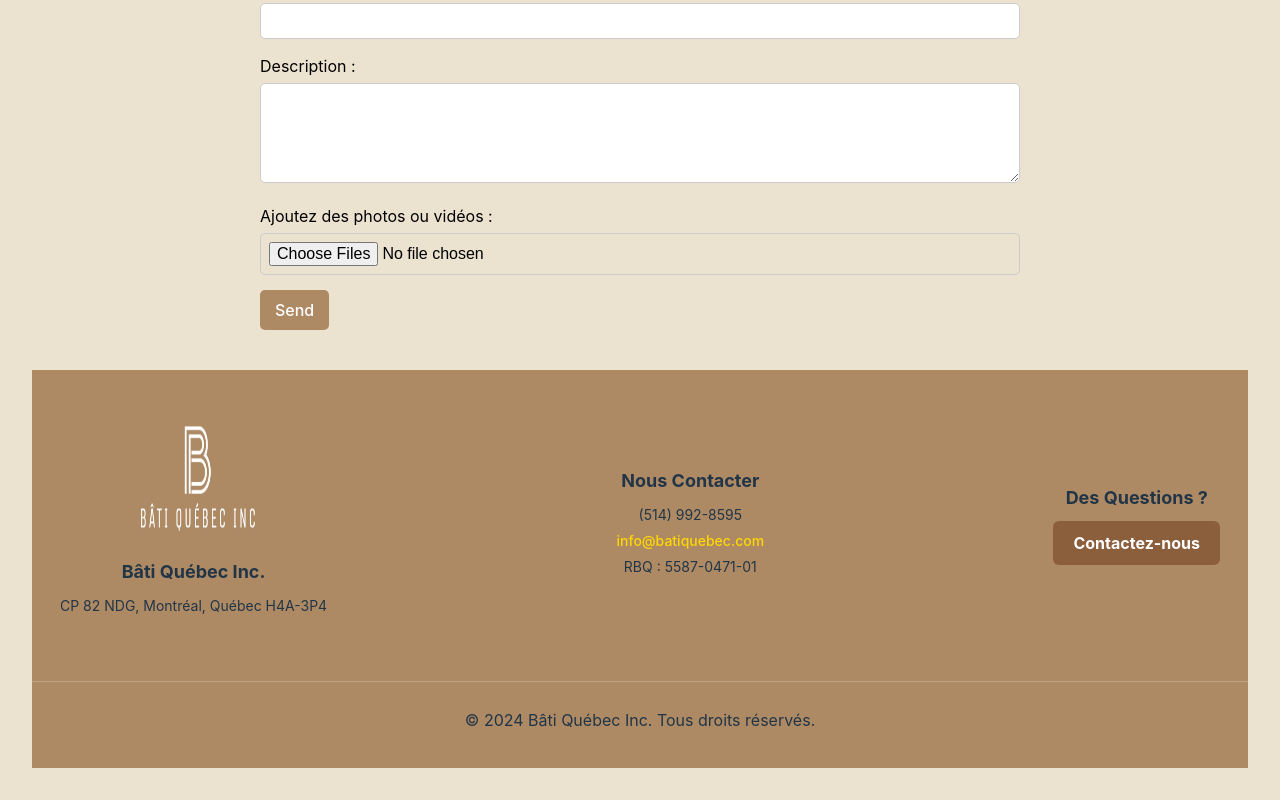
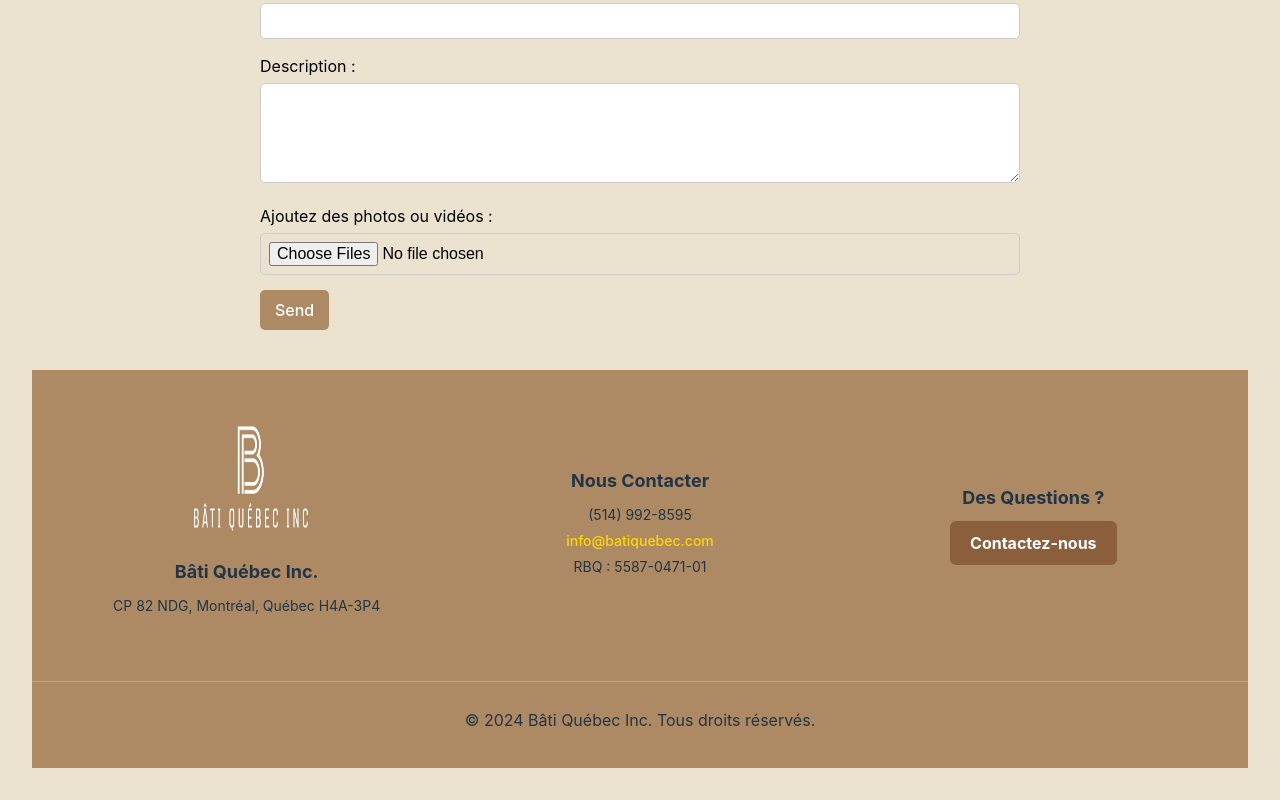
Before and after one commit to MyriamAssam/bati, a React (Vite) app: page /contact in a window 1280 px wide. Shown: the part 414-1214 px from the top of the page. Built offline with nearby package versions, Linux system fonts and the light colour scheme.

Commit message:
Modification style

```diff
--- a/src/App.css
+++ b/src/App.css
@@ -164,17 +164,17 @@ body {
 }
 
 .footer-container {
-
-  display: flex;
-  justify-content: space-between;
-  /* Écarte les sections */
+  display: grid;
+  grid-template-columns: 1fr 1fr 1fr;
+  /* 3 colonnes de taille égale */
   align-items: center;
   /* Aligne verticalement */
-  flex-wrap: wrap;
-  /* Gère les petits écrans */
+  justify-content: center;
   max-width: 1200px;
   width: 100%;
   padding: 20px;
+  gap: 20px;
+  /* Ajoute un espace uniforme */
 }
 
 
@@ -224,11 +224,11 @@ body {
   margin-top: 5px;
 }
 
+
+
 .footer-section.contact {
-  display: flex;
-  flex-direction: column;
-  justify-content: center;
-  align-items: center;
+  align-self: center;
+  /* Centre verticalement */
 }
 
 
@@ -286,8 +286,9 @@ body {
   }
 
   .footer-section {
-    width: 100%;
-    padding: 10px;
+    display: flex;
+    flex-direction: column;
+    align-items: center;
     text-align: center;
   }
 }
```
